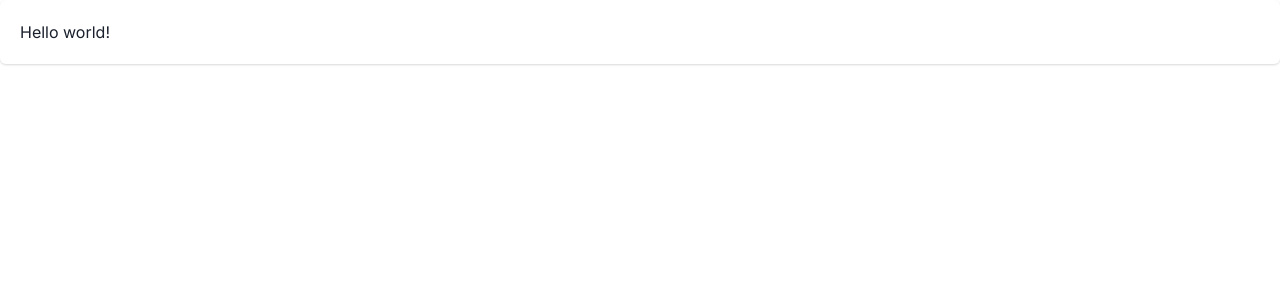
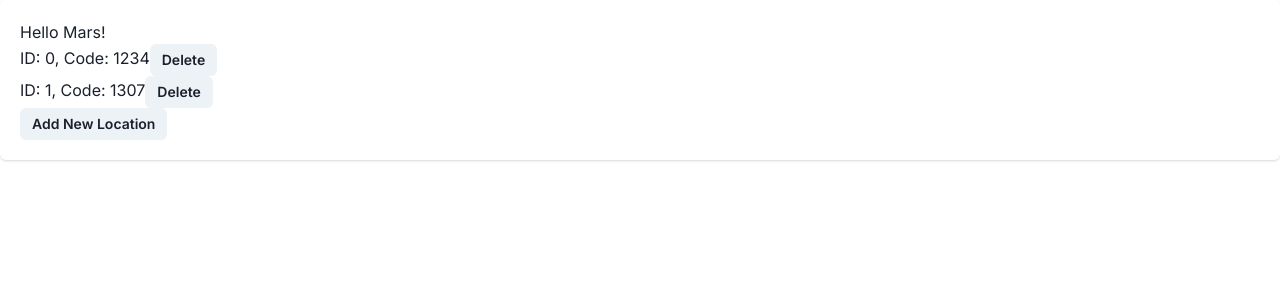
Before and after one commit to Joao-Vtr-Oliveira/spacex-delivery, a Next.js app: page / in a window 1280 px wide. Shown: the top 300 px of the page. Built offline with nearby package versions, Linux system fonts and the light colour scheme.

Commit message:
chores: change the app page for tests

```diff
--- a/src/app/page.tsx
+++ b/src/app/page.tsx
@@ -1,22 +1,36 @@
-'use client'
+'use client';
 
 import { MarsContext } from '@/contexts/marsContext';
-import { EarthContext } from '@/contexts/earthContext'
-import { Card, CardHeader } from '@chakra-ui/react'
-import { useContext } from 'react'
+import { Button, Card, CardHeader } from '@chakra-ui/react';
+import { useContext } from 'react';
 
 export default function Home() {
+  const marsContext = useContext(MarsContext);
 
-  const earthContext = useContext(EarthContext);
-  const marsContext = useContext(MarsContext);
-  console.log(earthContext?.locations);
-  console.log(marsContext?.locations);
+  if (!marsContext) {
+    throw new Error('useMarsContext must be used within a MarsProvider');
+  }
+
+  const { locations, addLocation, deleteLocation } = marsContext;
+
+  console.log(locations); // Deve logar as localizações de Marte
 
   return (
     <Card>
       <CardHeader>
-        Hello world!
+        <h1>Hello Mars!</h1>
+        <ul>
+          {locations.map((location, index) => (
+            <li key={index}>
+              ID: {location.id}, Code: {location.code}
+              <Button size={'sm'} onClick={() => deleteLocation(index)}>Delete</Button>
+            </li>
+          ))}
+        </ul>
+        <Button size={'sm'} onClick={() => addLocation('NEW_CODE')}>
+          Add New Location
+        </Button>
       </CardHeader>
     </Card>
-  )
+  );
 }
```
